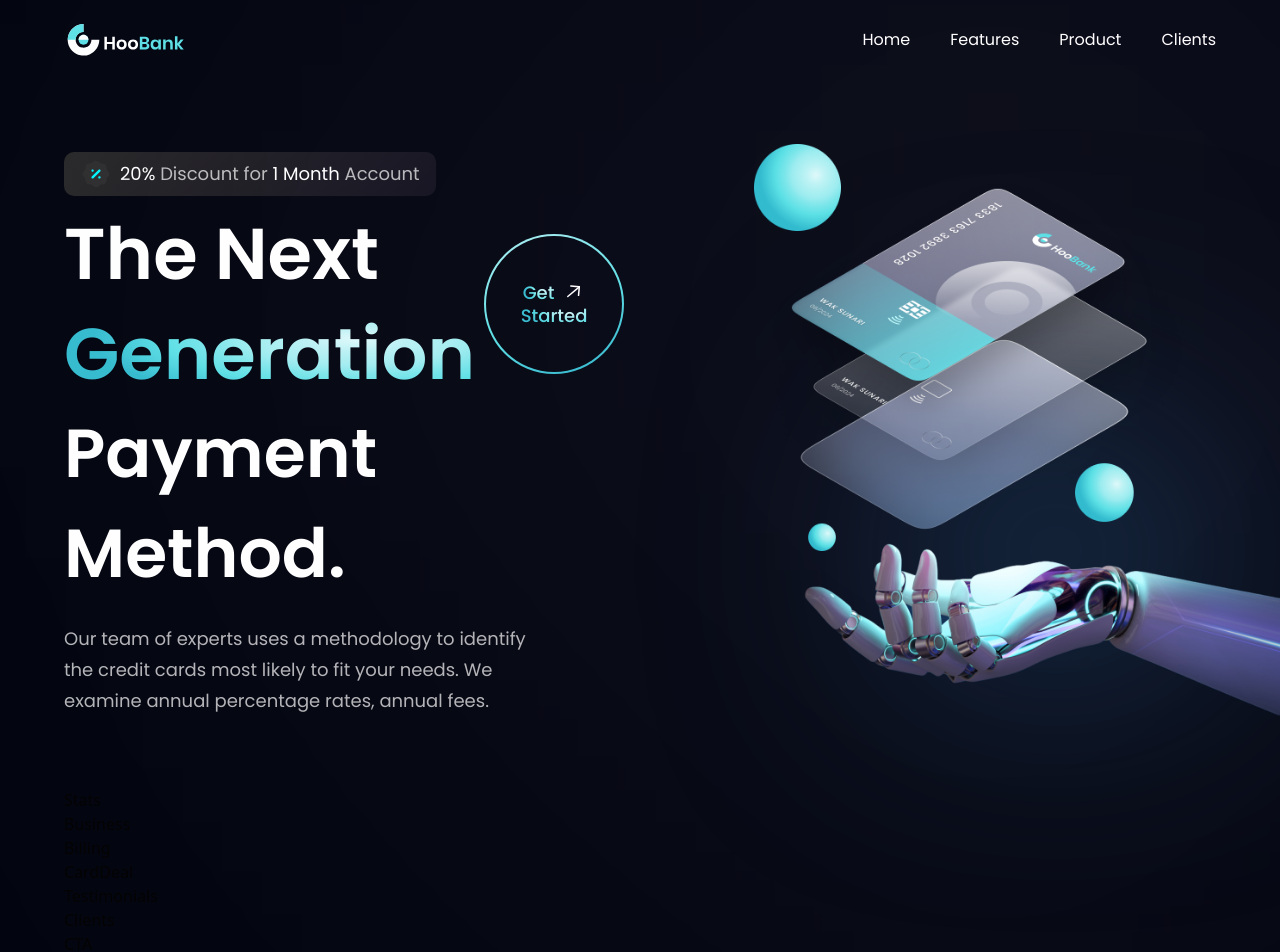
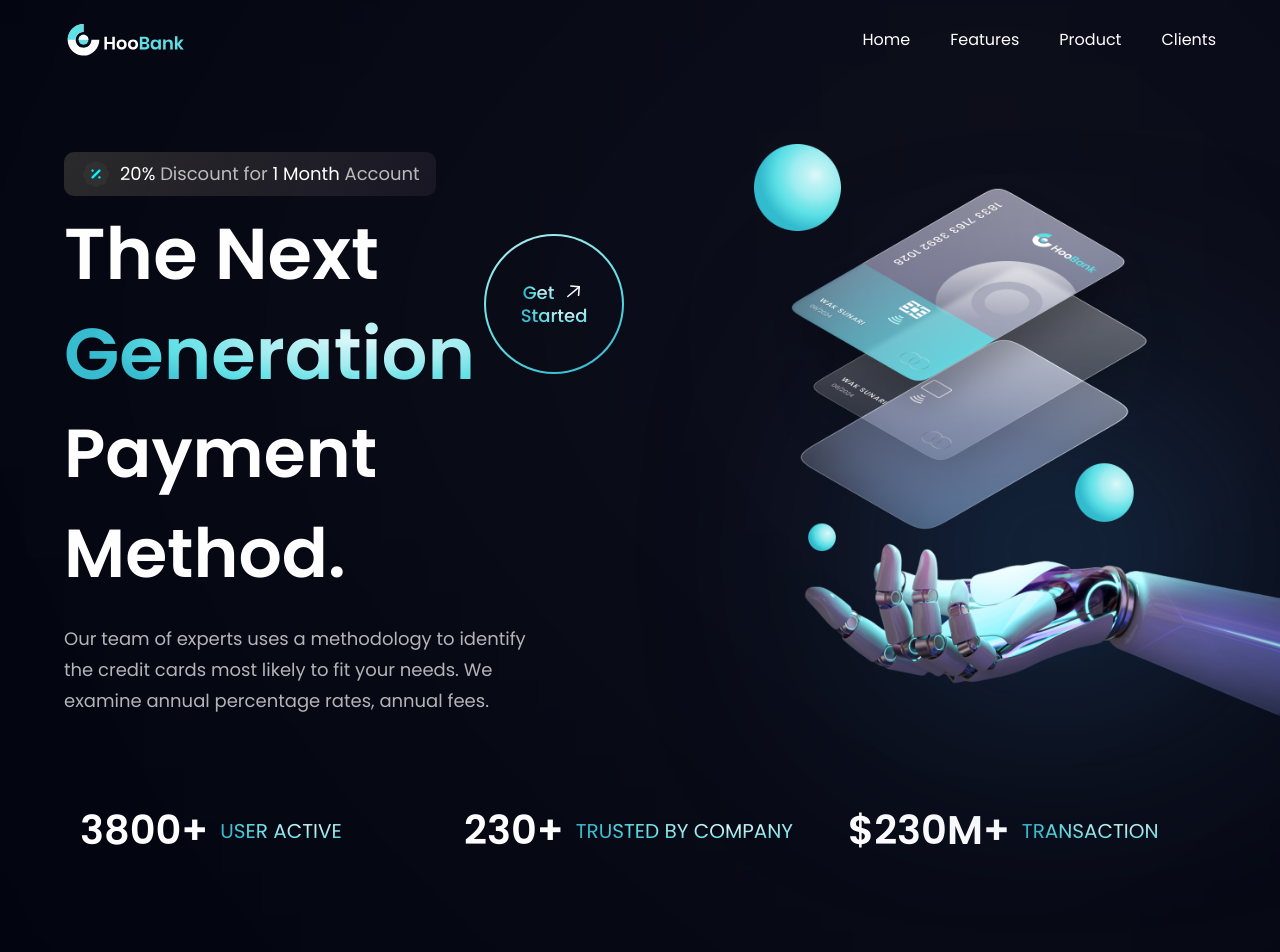
Before and after one commit to mohanadkandil/modern-bank, a React (Vite) app: page / in a window 1280 px wide. Shown: the top 952 px of the page. Built offline with nearby package versions, Linux system fonts and the light colour scheme.

Commit message:
style: add stats

```diff
--- a/src/components/Stats.jsx
+++ b/src/components/Stats.jsx
@@ -1,7 +1,21 @@
-import React from "react"
-
-const Stats = () => {
-  return <div>Stats</div>
-}
+import { stats } from "../constants"
+import styles from "../style"
+const Stats = () => (
+  <section className={`${styles.flexCenter} flex-row flex-wrap sm:mb-20 mb-6`}>
+    {stats.map((stat) => (
+      <div
+        key={stat.id}
+        className={`flex-1 flex justify-start items-center flex-row m-4`}
+      >
+        <h4 className="font-poppins font-semibold xs:text-[40px] text-[30px] xs:leading-[53px] leading-[43px] text-white">
+          {stat.value}
+        </h4>
+        <p className="font-poppins font-nromal xs:text-[20px] text-[15px] xs:leading-[26px] leading-[21px] text-gradient uppercase ml-3">
+          {stat.title}
+        </p>
+      </div>
+    ))}
+  </section>
+)
 
 export default Stats
```
